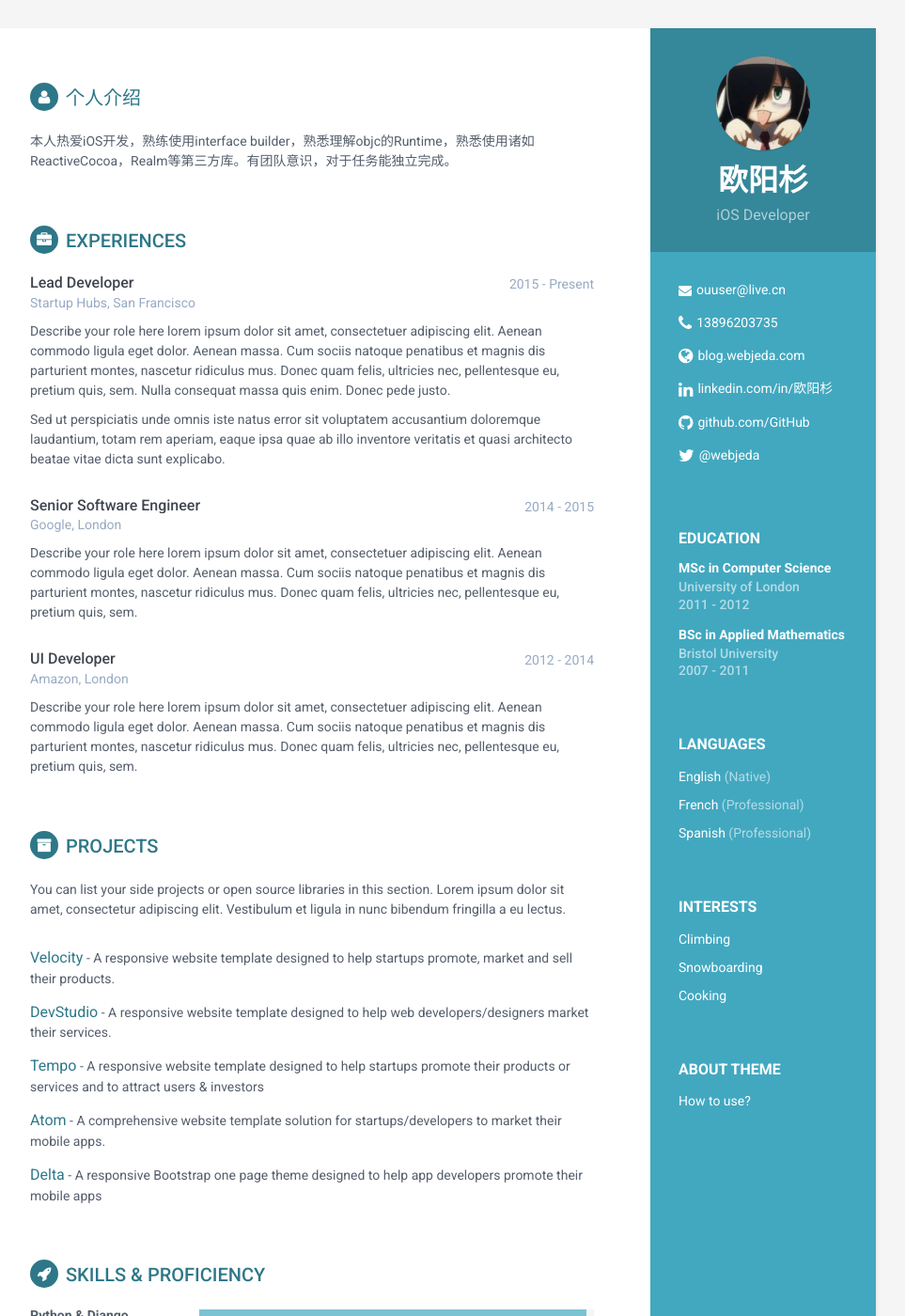
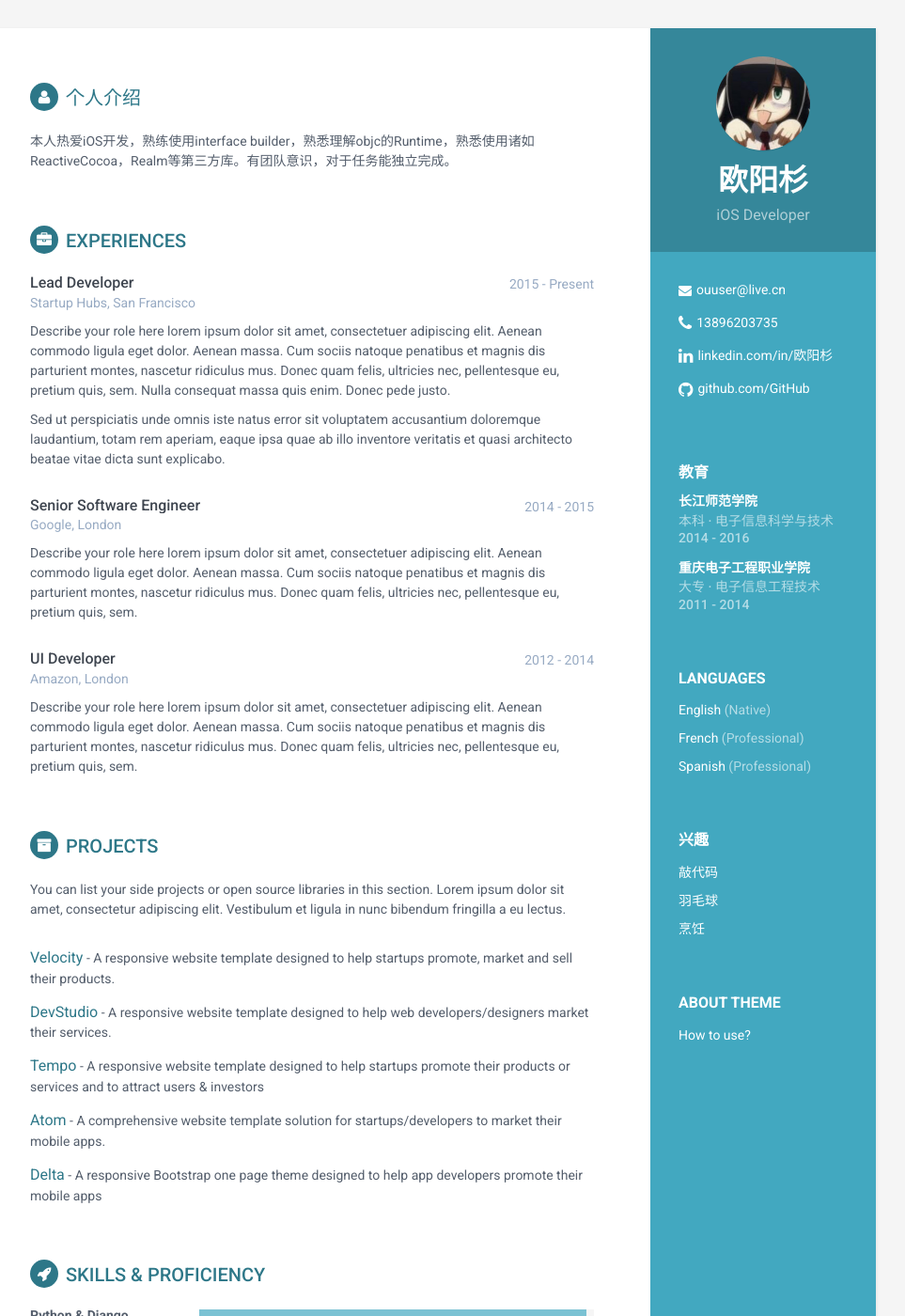
Before and after one commit to OYcedar/Resume, a Jekyll site: the page built from index.html, in a window 1280 px wide and 1400 px high. Shown: the whole window at 94% size, without its empty margins (188-1151 px from the left). Built offline with Jekyll 4.4.1, drawn with Linux system fonts in a browser that asks for light colours.

Commit message:
sidebar update

```diff
--- a/_includes/education.html
+++ b/_includes/education.html
@@ -1,13 +1,13 @@
  <div class="education-container container-block">
-<h2 class="container-block-title">Education</h2>
+<h2 class="container-block-title">教育</h2>
 <div class="item">
-    <h4 class="degree">MSc in Computer Science</h4>
-    <h5 class="meta">University of London</h5>
-    <div class="time">2011 - 2012</div>
+    <h4 class="degree">长江师范学院</h4>
+    <h5 class="meta">本科 · 电子信息科学与技术</h5>
+    <div class="time">2014 - 2016</div>
 </div><!--//item-->
 <div class="item">
-    <h4 class="degree">BSc in Applied Mathematics</h4>
-    <h5 class="meta">Bristol University</h5>
-    <div class="time">2007 - 2011</div>
+    <h4 class="degree">重庆电子工程职业学院</h4>
+    <h5 class="meta">大专 · 电子信息工程技术</h5>
+    <div class="time">2011 - 2014</div>
 </div><!--//item-->
 </div><!--//education-container-->
--- a/_includes/interests.html
+++ b/_includes/interests.html
@@ -1,8 +1,8 @@
 <div class="interests-container container-block">
-<h2 class="container-block-title">Interests</h2>
+<h2 class="container-block-title">兴趣</h2>
 <ul class="list-unstyled interests-list">
-<li>Climbing</li>
-<li>Snowboarding</li>
-<li>Cooking</li>
+<li>敲代码</li>
+<li>羽毛球</li>
+<li>烹饪</li>
 </ul>
 </div><!--//interests-->
--- a/_includes/sidebar.html
+++ b/_includes/sidebar.html
@@ -23,12 +23,6 @@
                     <li class="phone"><i class="fa fa-phone"></i><a href="tel:012 345 6789">012 345 6789</a></li>
                     {% endif %}
 
-                    {% if site.website %}
-                    <li class="website"><i class="fa fa-globe"></i><a href="http://{{site.website}}" target="_blank">{{site.website}}</a></li>
-                    {% else %}
-                    <li class="website"><i class="fa fa-globe"></i><a href="http://blog.webjeda.com" target="_blank">blog.webjeda.com</a></li>
-                    {% endif %}
-
                     {% if site.linkedin %}
                     <li class="linkedin"><i class="fa fa-linkedin"></i><a href="https://in.linkedin.com/in/{{site.linkedin}}" target="_blank">linkedin.com/in/{{site.linkedin}}</a></li>
                     {% else %}
@@ -41,12 +35,6 @@
                     <li class="github"><i class="fa fa-github"></i><a href="http://github.com/sharu725" target="_blank">github.com/sharu725</a></li>
                     {% endif %}
 
-                    {% if site.twitter %}
-                    <li class="twitter"><i class="fa fa-twitter"></i><a href="https://twitter.com/{{site.twitter}}" target="_blank">{{site.twitter}}</a></li>
-                    {% else %}
-                     <li class="twitter"><i class="fa fa-twitter"></i><a href="https://twitter.com/@webjeda" target="_blank">@webjeda</a></li>
-                    {% endif %}
-
                 </ul>
             </div><!--//contact-container-->
            {% include education.html %}
```
